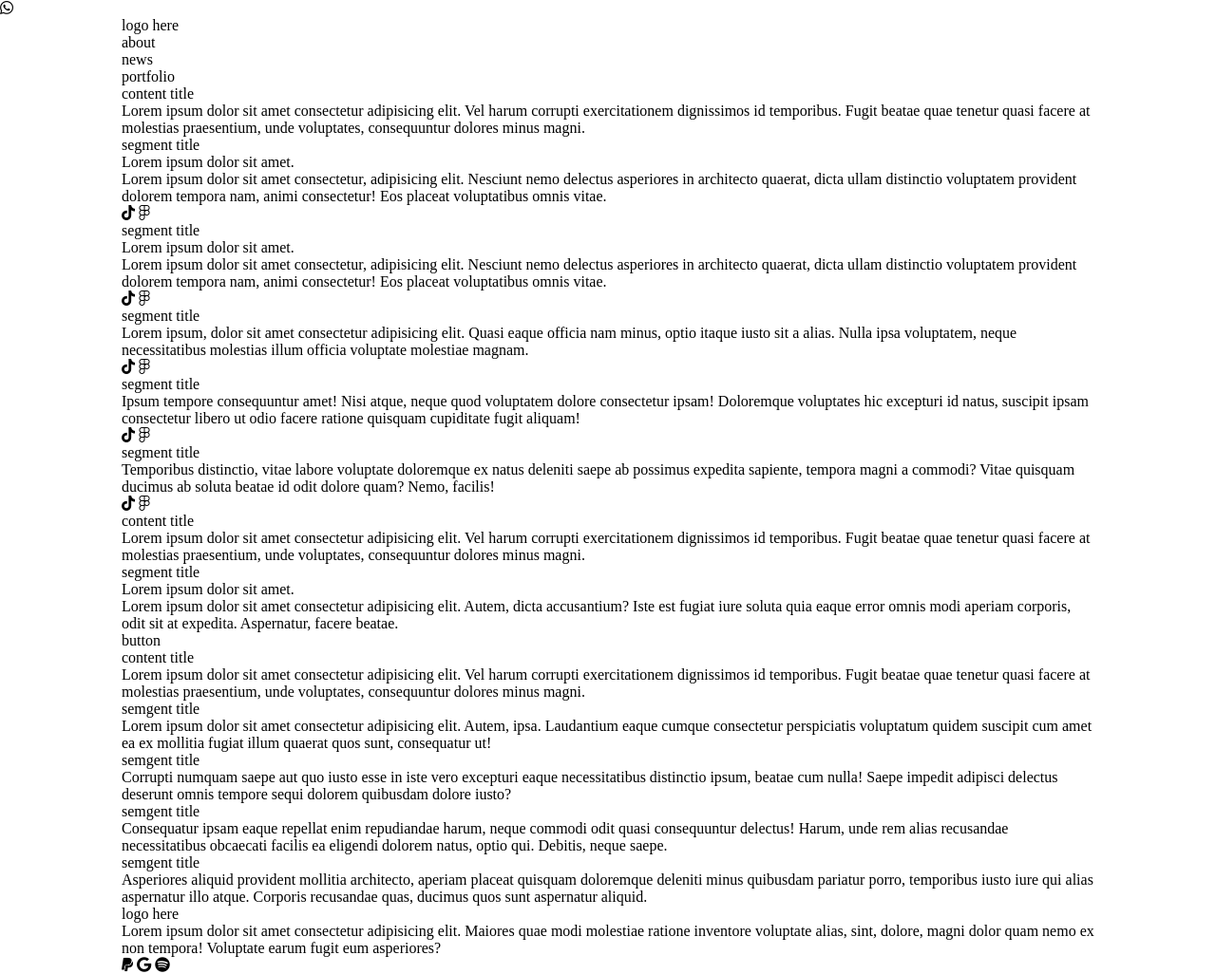
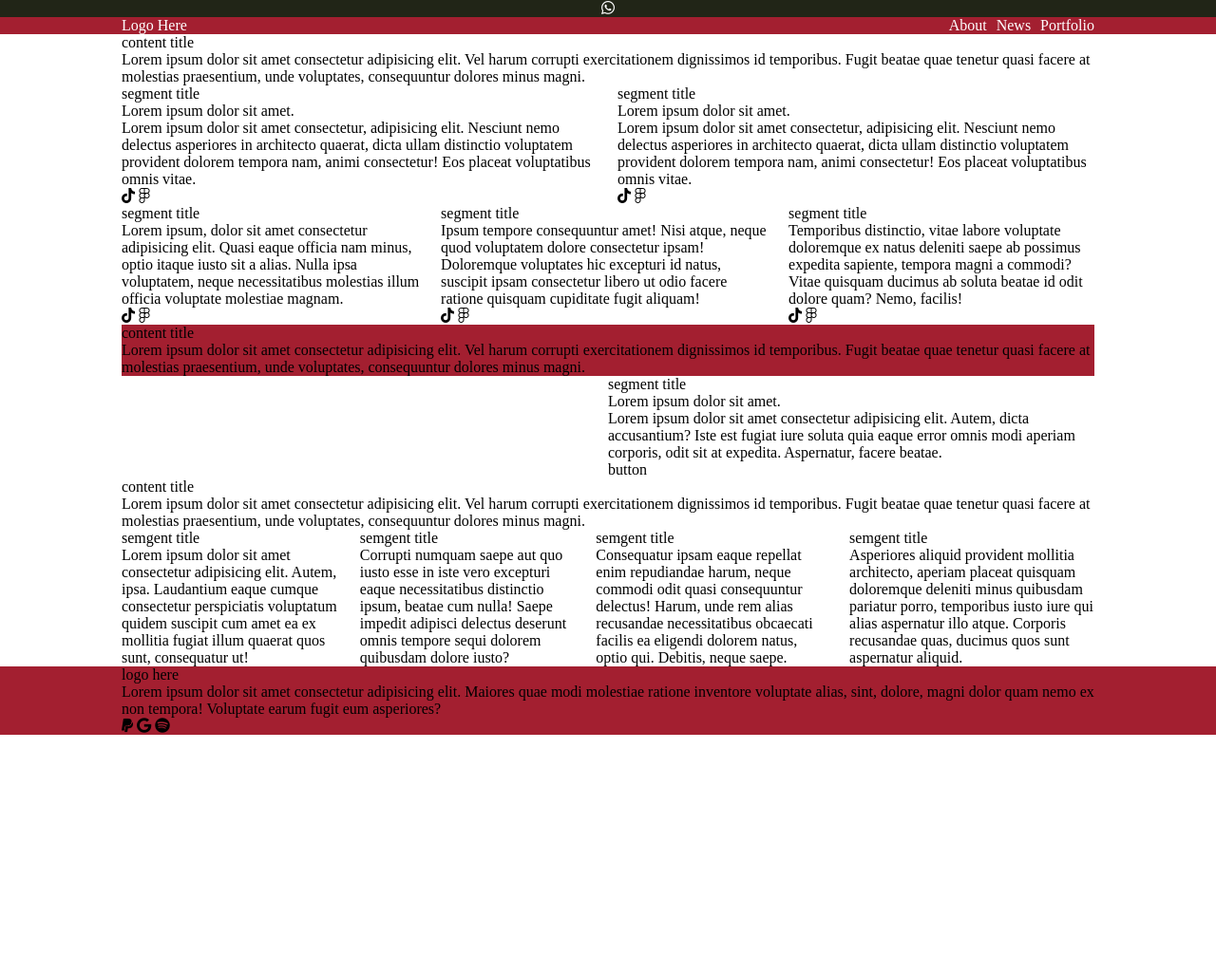
Before and after one commit to jusiwoo/html, a plain HTML site: page index.html in a window 1280 px wide. Shown: the whole page at 95% size. After the commit the page ends 800 px from the top, so only its background shows below. Drawn offline with Linux system fonts and the light colour scheme.

Commit message:
practice

```diff
--- a/css/index.css
+++ b/css/index.css
@@ -1,24 +1,38 @@
 @import url('./reset.css');
 
 /* 헤더탑 */
-div.hdrTopWrap{}
-div.hdrTopWrap.div.hdrTop{
+div.hdrTopWrap{
+    background-color: #212517;
+}
+div.hdrTopWrap>div.hdrTop{
     width: 80%;
     max-width: 1080px;
     margin: 0 auto;
+    text-align: center;
 }
-div.hdrTopWrap.div.hdrTop>i{}
+div.hdrTopWrap>div.hdrTop>i{
+    color: #fff;
+}
 
 /* 헤더 */
-div.headerWrap{}
+div.headerWrap{
+    background-color: #a31f30;
+}
 div.headerWrap>div.header{
     width: 80%;
     max-width: 1080px;
     margin: 0 auto;
+    display: flex;
+    justify-content: space-between;
+    color: #fff;
+    text-transform: capitalize;
 }
 div.headerWrap>div.header>h1{}
 div.headerWrap>div.header>h1{}
-div.headerWrap>div.header>ul{}
+div.headerWrap>div.header>ul{
+    display: flex;
+    column-gap: 10px;
+}
 div.headerWrap>div.header>ul>li{}
 
 /* 컨텐츠 공통 */
@@ -45,7 +59,10 @@ div.cntWrap>div.content.cnt01>div.header{}
 div.cntWrap>div.content.cnt01>div.header>h2{}
 div.cntWrap>div.content.cnt01>div.header>p{}
 div.cntWrap>div.content.cnt01>div.section{}
-div.cntWrap>div.content.cnt01>div.section>div.artTop{}
+div.cntWrap>div.content.cnt01>div.section>div.artTop{
+    display: flex;
+    column-gap: 20px;
+}
 div.cntWrap>div.content.cnt01>div.section>div.artTop>div.article{}
 div.cntWrap>div.content.cnt01>div.section>div.artTop>div.article>div.image{}
 div.cntWrap>div.content.cnt01>div.section>div.artTop>div.article>div.texts{}
@@ -54,7 +71,10 @@ div.cntWrap>div.content.cnt01>div.section>div.artTop>div.article>div.texts>h4{}
 div.cntWrap>div.content.cnt01>div.section>div.artTop>div.article>div.texts>p{}
 div.cntWrap>div.content.cnt01>div.section>div.artTop>div.article>div.texts>div.icons{}
 div.cntWrap>div.content.cnt01>div.section>div.artTop>div.article>div.texts>div.icons>i{}
-div.cntWrap>div.content.cnt01>div.section>div.artBtm{}
+div.cntWrap>div.content.cnt01>div.section>div.artBtm{
+    display: flex;
+    column-gap: 20px;
+}
 div.cntWrap>div.content.cnt01>div.section>div.artBtm>div.article{}
 div.cntWrap>div.content.cnt01>div.section>div.artBtm>div.article>div.image{}
 div.cntWrap>div.content.cnt01>div.section>div.artBtm>div.article>div.texts{}
@@ -65,13 +85,21 @@ div.cntWrap>div.content.cnt01>div.section>div.artBtm>div.article>div.texts>div.i
 
 /* 컨텐츠2 */
 div.cntWrap>div.content.cnt02{}
-div.cntWrap>div.content.cnt02>div.header{}
+div.cntWrap>div.content.cnt02>div.header{
+    background-color: #a31f30;
+}
 div.cntWrap>div.content.cnt02>div.header>h2{}
 div.cntWrap>div.content.cnt02>div.header>p{}
 div.cntWrap>div.content.cnt02>div.section{}
-div.cntWrap>div.content.cnt02>div.section>div.article{}
-div.cntWrap>div.content.cnt02>div.section>div.article>div.image{}
-div.cntWrap>div.content.cnt02>div.section>div.article>div.texts{}
+div.cntWrap>div.content.cnt02>div.section>div.article{
+    display: flex;
+}
+div.cntWrap>div.content.cnt02>div.section>div.article>div.image{
+    width: 50%;
+}
+div.cntWrap>div.content.cnt02>div.section>div.article>div.texts{
+    width: 50%;
+}
 div.cntWrap>div.content.cnt02>div.section>div.article>div.texts>h3{}
 div.cntWrap>div.content.cnt02>div.section>div.article>div.texts>h4{}
 div.cntWrap>div.content.cnt02>div.section>div.article>div.texts>p{}
@@ -82,7 +110,10 @@ div.cntWrap>div.content.cnt03{}
 div.cntWrap>div.content.cnt03>div.header{}
 div.cntWrap>div.content.cnt03>div.header>h2{}
 div.cntWrap>div.content.cnt03>div.header>p{}
-div.cntWrap>div.content.cnt03>div.section{}
+div.cntWrap>div.content.cnt03>div.section{
+    display: flex;
+    column-gap: 20px;
+}
 div.cntWrap>div.content.cnt03>div.section>div.article{}
 div.cntWrap>div.content.cnt03>div.section>div.article>div.image{}
 div.cntWrap>div.content.cnt03>div.section>div.article>div.texts{}
@@ -90,7 +121,9 @@ div.cntWrap>div.content.cnt03>div.section>div.article>div.texts>h3{}
 div.cntWrap>div.content.cnt03>div.section>div.article>div.texts>p{}
 
 /* 푸터 */
-div.ftrWrap{}
+div.ftrWrap{
+    background-color: #a31f30;
+}
 div.ftrWrap>div.footer{
     width: 80%;
     max-width: 1080px;
--- a/index.html
+++ b/index.html
@@ -1,5 +1,5 @@
 <!DOCTYPE html>
-<html lang="en">
+<html lang="ko">
 
 <head>
     <meta charset="UTF-8">
```
